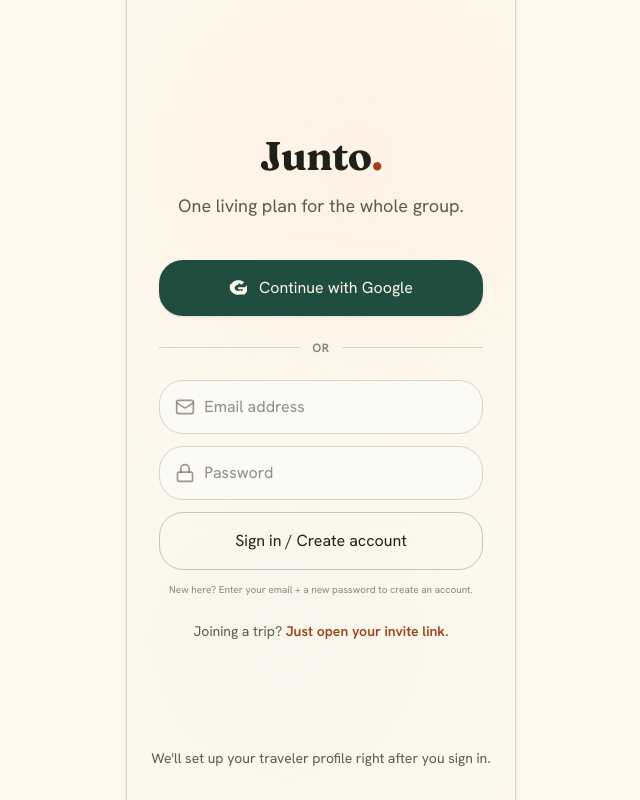
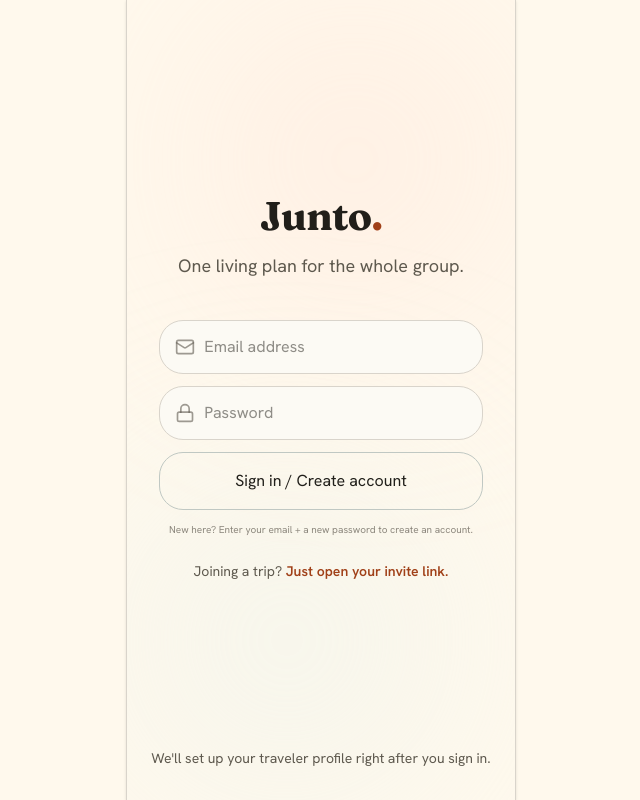
Before and after one commit to muditgarg81/junto, a Next.js app: page /signin in a window 1280 px wide. Shown: the whole page, without its empty margins (319-959 px from the left). Built offline with nearby package versions, Linux system fonts and the light colour scheme; no server answers.

Commit message:
fix: remove google sign-in from sign-in form interface for now

```diff
--- a/app/signin/SignInForm.tsx
+++ b/app/signin/SignInForm.tsx
@@ -153,23 +153,6 @@
 
           {!loading && (
             <>
-              {/* Google Button */}
-              <button
-                onClick={handleGoogleSignIn}
-                className="w-full flex items-center justify-center gap-3 bg-[#1f4d3f] hover:bg-[#15342a] text-surface font-body-md font-semibold py-4 px-6 rounded-xl shadow-sm hover:shadow active:scale-[0.99] transition duration-200 cursor-pointer"
-              >
-                <svg className="w-4.5 h-4.5 shrink-0" viewBox="0 0 24 24" fill="currentColor">
-                  <path d="M21.35 11.1h-9.17v2.73h6.51c-.33 1.56-1.56 2.95-3.24 3.75v3.02h5.18c3.07-2.83 4.84-7 4.84-11.91 0-.62-.06-1.22-.16-1.59zM12.18 21c3.24 0 5.97-1.07 7.96-2.91l-5.18-3.02c-.77.52-1.77.83-2.78.83-2.14 0-3.96-1.43-4.61-3.37H2.23v3.13C4.19 18.66 7.93 21 12.18 21zM7.57 12.53a5.4 5.4 0 010-3.06V6.34H2.23a9.99 9.99 0 000 9.32l5.34-3.13zM12.18 5.92c1.77 0 3.35.61 4.6 1.8l3.43-3.43C18.15 2.37 15.42 1.5 12.18 1.5 7.93 1.5 4.19 3.84 2.23 7.97l5.34 3.13c.65-1.94 2.47-3.37 4.61-3.37z"/>
-                </svg>
-                Continue with Google
-              </button>
-
-              <div className="flex items-center gap-3 py-2">
-                <div className="flex-grow border-t border-border-warm-grey" />
-                <span className="text-[10px] font-label-caps text-muted-text/70 tracking-widest">OR</span>
-                <div className="flex-grow border-t border-border-warm-grey" />
-              </div>
-
               {/* Email + Password Form */}
               <form onSubmit={handleEmailPasswordSubmit} className="space-y-3 text-left">
                 <div className="relative">
```
Also changed, not shown: 1 other file (tests, documents, lock files or other folders).
